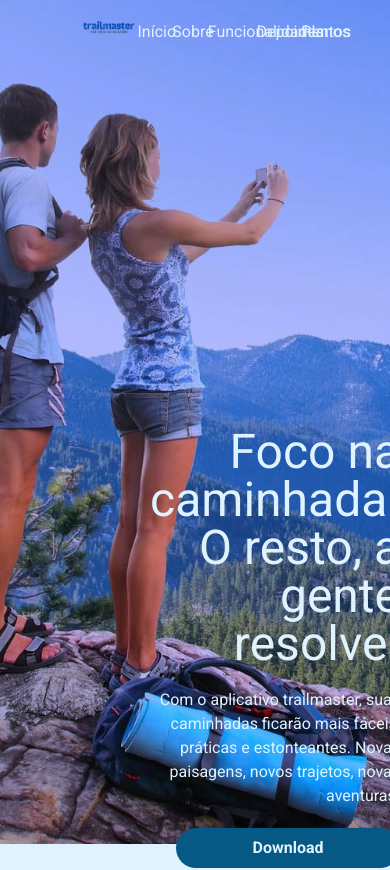
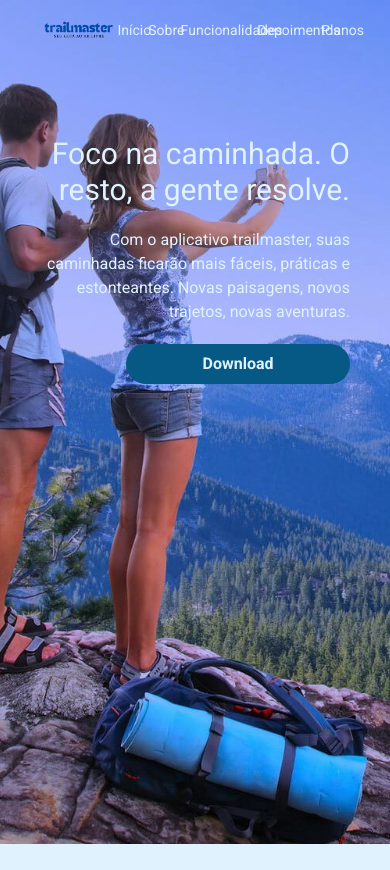
Before and after one commit to Dian-New-Dev/RLP-4, a React (Vite) app: page / in a window 390 px wide. Shown: the top 870 px of the page. Built offline with nearby package versions, Linux system fonts and the light colour scheme.

Commit message:
trabalhando na responsividade

```diff
--- a/src/Header.tsx
+++ b/src/Header.tsx
@@ -7,7 +7,7 @@ const Header: React.FC = () => {
                 <img className="w-48" src="images/logo-bg.png" alt="Logo" />
             </div>
 
-            <nav className="w-3/4 flex justify-end items-center gap-7">
+            <nav className="w-3/4 flex justify-end items-center gap-2 lg:gap-7 text-sm lg:text-base">
                 <a className="font-roboto text-sky-100 hover:text-sky-300" href="#">Início</a>
                 <a className="font-roboto text-sky-100 hover:text-sky-300" href="#">Sobre</a>
                 <a className="font-roboto text-sky-100 hover:text-sky-300" href="#">Funcionalidades</a>
--- a/src/HeaderHero.tsx
+++ b/src/HeaderHero.tsx
@@ -4,7 +4,7 @@ import Hero from './Hero';
 
 const HeaderHero: React.FC = () => {
     return (
-        <div className="px-20 py-5 h-screen w-full bg-cover bg-[25%] bg-[url('images/hero.jpg')] bg-blend">
+        <div className="px-10 pr-10 md:px-20 xl:px-48 2xl:px-64 py-5 h-screen w-full bg-cover bg-[25%] bg-[url('images/hero.jpg')] bg-blend">
             <Header />
 
             <Hero />
--- a/src/Hero.tsx
+++ b/src/Hero.tsx
@@ -2,9 +2,9 @@ import React from 'react';
 
 const Hero: React.FC = () => {
     return (
-        <div className='flex flex-col items-end w-full justify-end pl-80  pt-96 gap-5'>
+        <div className='flex flex-col items-end w-full justify-end sm:pl-0 md:pl-0 lg:pl-80 pt-24  sm:pt-24 gap-5'>
             <div className='flex flex-col items-end gap-5'>
-                <h1 className='text-end text-5xl text-sky-100 font-roboto'>
+                <h1 className='text-end text-3xl md:text-5xl text-sky-100 font-roboto'>
 
                     Foco na caminhada. O resto, a gente resolve.</h1>
                 <h2 className='text-end text-1xl text-sky-100 font-roboto'>
```
